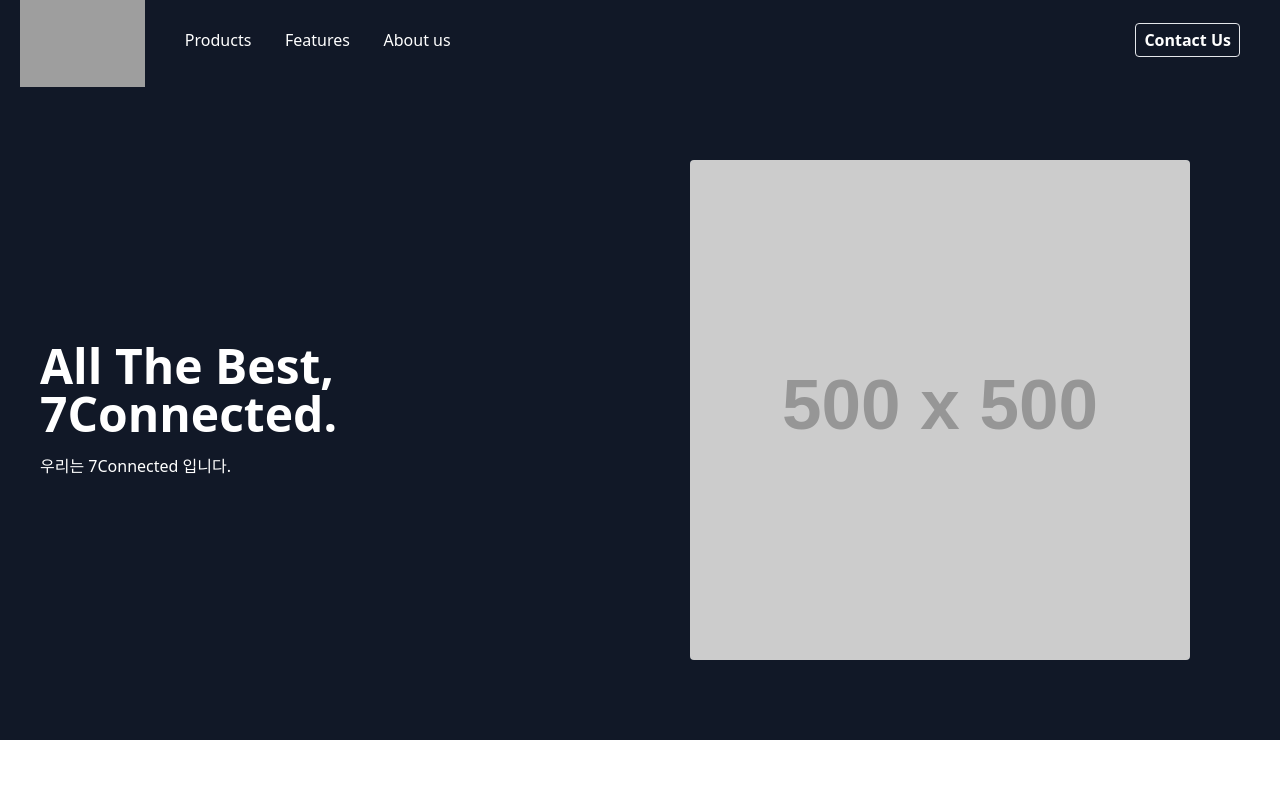
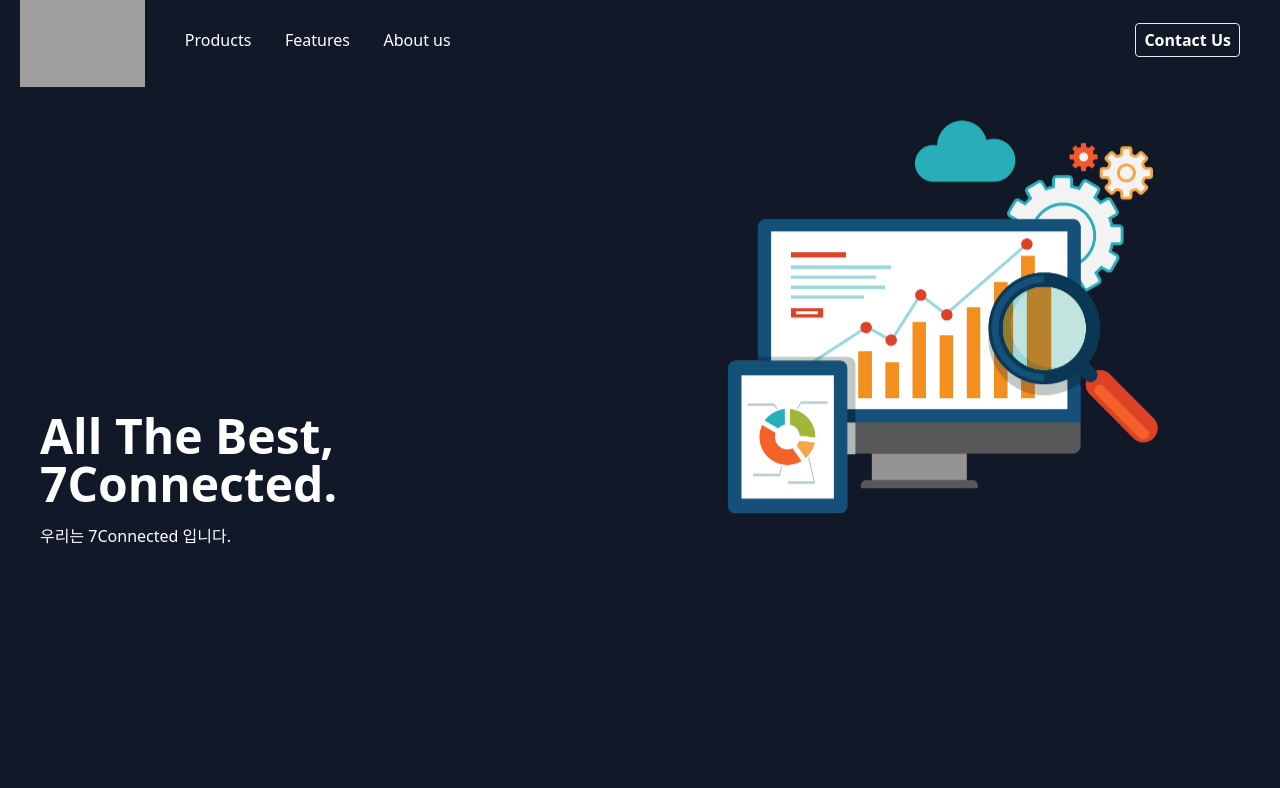
Before and after one commit to z2est/chris-portfolio-react, a React (Create React App) app in the folder portfolio/: page / in a window 1280 px wide. Shown: the top 788 px of the page. Built offline with nearby package versions, Linux system fonts and the light colour scheme; grey boxes are pictures that could not be loaded.

Commit message:
스크린사이즈 조정, bounce animate 테스트

```diff
--- a/portfolio/public/index.html
+++ b/portfolio/public/index.html
@@ -24,7 +24,7 @@
       work correctly both with client-side routing and a non-root public URL.
       Learn how to configure a non-root public URL by running `npm run build`.
     -->
-    <title>React App</title>
+    <title>All the best, 7Connected</title>
   </head>
   <body>
     <noscript>You need to enable JavaScript to run this app.</noscript>
--- a/portfolio/src/components/Hero.js
+++ b/portfolio/src/components/Hero.js
@@ -1,9 +1,10 @@
 import React from 'react';
+import HeroImg from '../images/hero.png';
 
 class HeroSection extends React.Component {
     render() {
         return (
-            <div className="flex max-w-screen justify-between px-10 py-20 bg-gray-900 text-white">
+            <div className="flex max-w-screen h-screen justify-between px-10 py-20 bg-gray-900 text-white">
                 <div className="flex justify-center items-center w-1/2">
                     <div>
                         <h1 className="text-5xl mb-4 font-bold">All The Best, 7Connected.</h1>
@@ -11,8 +12,8 @@
                     </div>
 
                 </div>
-                <div className="flex justify-center w-1/2">
-                    <img className="rounded h-auto" src="http://placehold.it/500" alt="hero"></img>
+                <div className="flex justify-center items-center w-1/2 pb-40">
+                    <img className="w-4/5 object-fit rounded transition duration-1000 animate-bounce" src={HeroImg} alt="hero"/>
                 </div>
             </div>
         );
--- a/portfolio/src/components/UseSkill.js
+++ b/portfolio/src/components/UseSkill.js
@@ -7,7 +7,7 @@
 
     render() {
         return (
-            <section className="flex flex-col max-w-screen justify-center px-10">
+            <section className="flex flex-col max-w-screen h-screen justify-center px-10">
                 <div className="mt-12 text-center w-auto">
                     <h1 className="text-5xl font-light text-gray-900">비즈니스 라인업</h1>
                     <p className="mt-4 text-center text-gray-400">7Connected의 비즈니스 라인업 입니다.</p>
```
Also changed, not shown: portfolio/src/images/hero.png (added).
